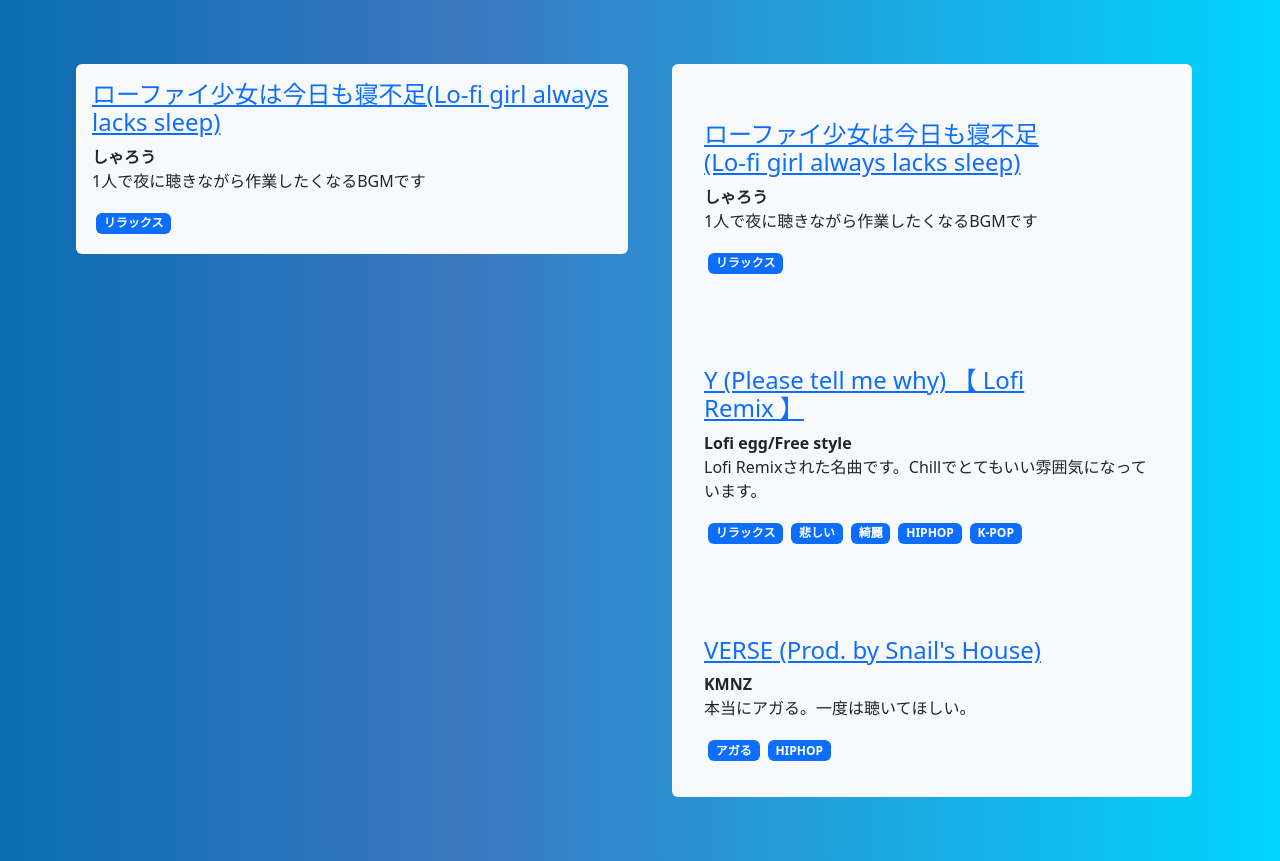
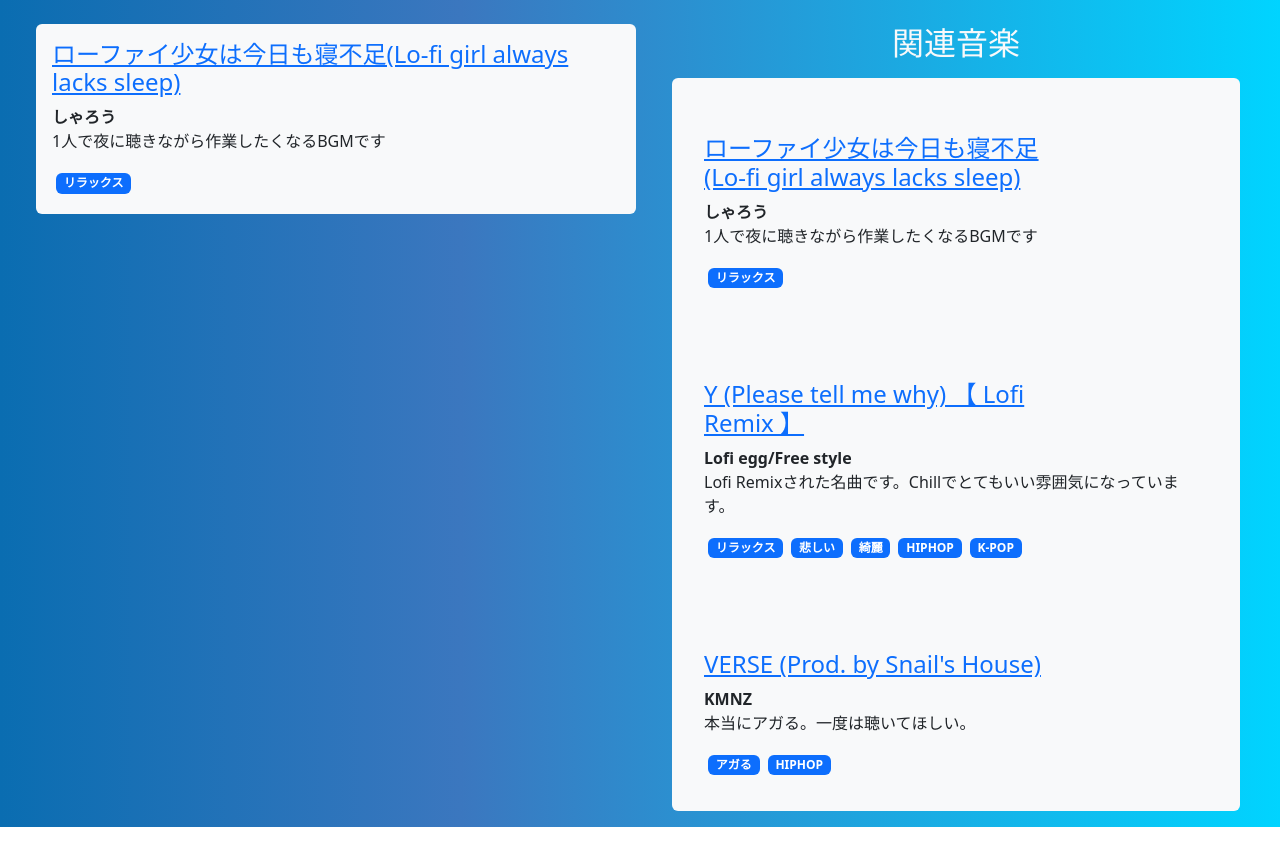
Before and after one commit to koutamanto/musicSharingService, a Flask app: a page that uses musicSharingService 2/musicSharingService/musicSharingService 2/musicSharingService/templates/music.html in a window 1280 px wide. Shown: the part 108-969 px from the top of the page. After the commit the page ends 935 px from the top, so only its background shows below. Run offline with Flask 3, Linux system fonts and the light colour scheme; data that the repository does not hold is empty.

Commit message:
投稿ページ、音楽ページのレスポンシブ化

```diff
--- a/musicSharingService 2/musicSharingService/musicSharingService 2/musicSharingService/static/script/css/index.css
+++ b/musicSharingService 2/musicSharingService/musicSharingService 2/musicSharingService/static/script/css/index.css
@@ -133,6 +133,14 @@ p.description {
     .content h3 {
         font-size: 20px;
     }
+    .video iframe {
+        width: 80vw;
+        height: 45vw;
+    }
+    img.music-thumbnail {
+        width: 80vw;
+        height: 45vw;
+    }
 }
 
 .content h1 {
--- a/musicSharingService 2/musicSharingService/musicSharingService 2/musicSharingService/templates/components/header.html
+++ b/musicSharingService 2/musicSharingService/musicSharingService 2/musicSharingService/templates/components/header.html
@@ -17,7 +17,7 @@
         </nav>
     </div>
     <header>
-        <div class="container d-none d-md-block">
+        <div class="container">
             <div class="hamburger" id="open_nav">
                 <img src="../../static/image/UI/hamburger.png" alt="Menu">
             </div>
--- a/musicSharingService 2/musicSharingService/musicSharingService 2/musicSharingService/templates/music.html
+++ b/musicSharingService 2/musicSharingService/musicSharingService 2/musicSharingService/templates/music.html
@@ -3,9 +3,11 @@
 音楽
 {% endblock %}
 {% block content%}
-<div class="m-5 row">
-  <div class="col p-3 bg-light rounded m-3" style="height: 100%;;">
-    {{embed_html | safe}}
+<div class="m-2 row">
+  <div class="col p-3 bg-light rounded m-3" style="height: 100%;">
+    <div class="video">
+      {{embed_html | safe}}
+    </div>
     <a href="{{url}}">
       <h4>{{title}}</h4>
     </a>
@@ -18,12 +20,15 @@
       {% endfor %}
     </div>
   </div>
-  <div class="col m-3">
-    <div class="d-flex bg-light rounded flex-wrap">
+  <div class="col m-2 mt-3">
+    <h2 class="text-center text-light">
+      関連音楽
+    </h2>
+    <div class="d-flex bg-light rounded flex-wrap mt-3">
       {% for _music_id, _title, _artist, _description, _url, _upload_at, _tags, _thumbnail_url in musics %}
       <div class="col p-3 m-3">
         <a href="/music/{{_music_id}}">
-          <img src="{{_thumbnail_url}}" alt="" width="350px">
+          <img src="{{_thumbnail_url}}" alt="" class="music-thumbnail">
           <h4 class="title">{{_title}}</h4>
         </a>
         <b>{{_artist}}</b>
--- a/musicSharingService 2/musicSharingService/musicSharingService 2/musicSharingService/templates/upload.html
+++ b/musicSharingService 2/musicSharingService/musicSharingService 2/musicSharingService/templates/upload.html
@@ -4,7 +4,7 @@
 {% endblock %}
 {% block content%}
 <form action="/upload" method="post" class="p-5">
-  <div class="form-group p-5" id="uploadForm">
+  <div class="form-group" id="uploadForm">
     <label for="url"><h6 class="text-light">音楽のURL(YouTubeの動画URL)</h6></label>
     <input type="text" name="url" id="url" class="form-control" aria-describedby="helpUrl" placeholder="https://youtu.be/6tjlU4w4fSo?si=5K0gaJoab5g5W1eL" required>
     <small id="helpUrl" class="text-light">共有する音楽のURLを入力してください。</small>
```
